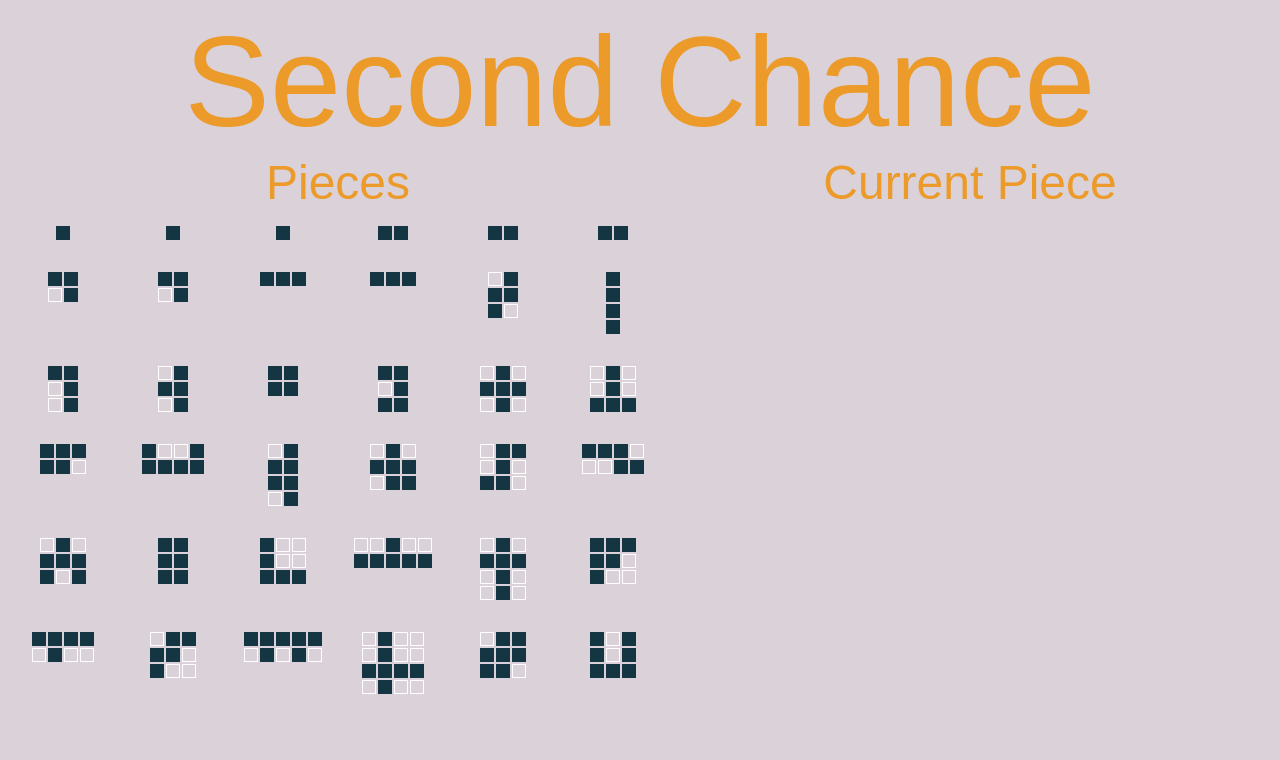
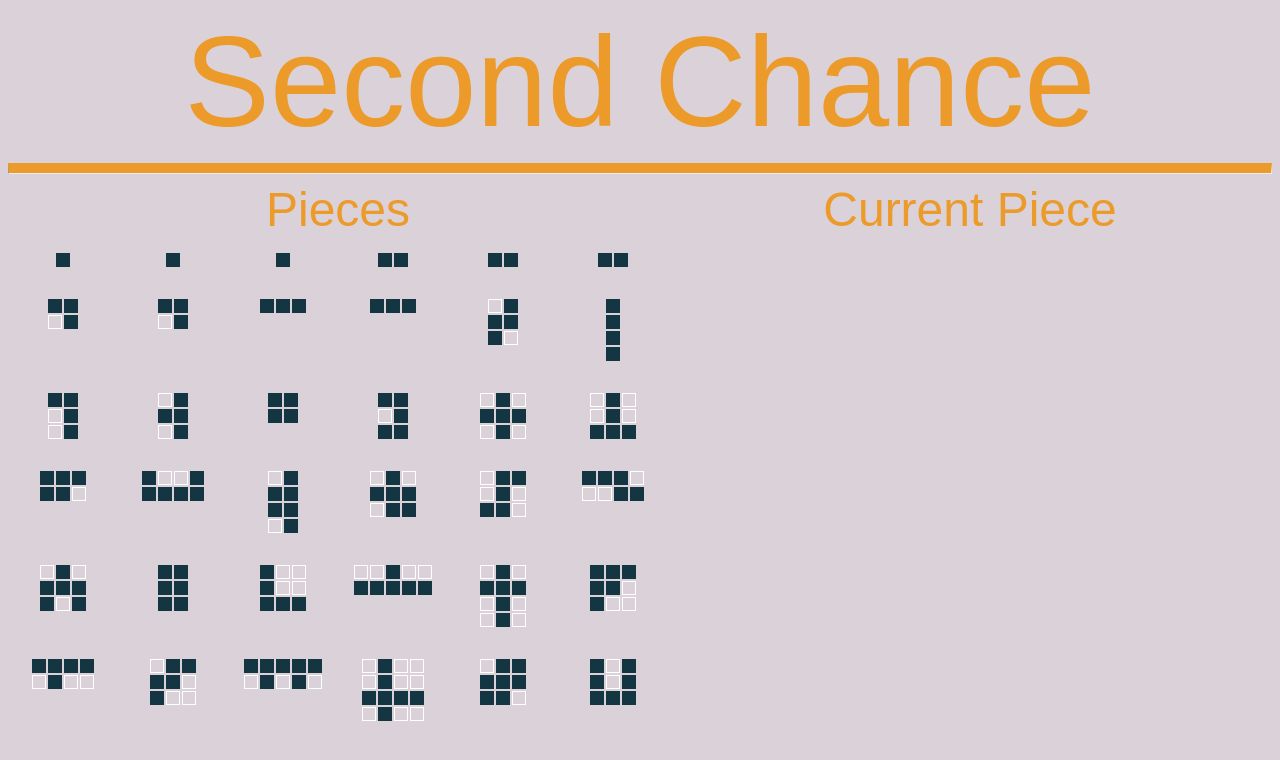
Before and after one commit to s-espinosa/second_chance, a website built with webpack: page admin.html in a window 1280 px wide. Built offline with nearby package versions, Linux system fonts and the light colour scheme; a web font is replaced by a local one.

Commit message:
Add hr to header

```diff
--- a/admin.html
+++ b/admin.html
@@ -8,6 +8,7 @@
   <body>
     <header>
       <h1>Second Chance</h1>
+      <hr>
     </header>
 
     <main role="main">
--- a/src/main.css
+++ b/src/main.css
@@ -23,6 +23,10 @@ h1 {
 h2 {
   font-size: 3em;
   margin-top: 0px;
+}
+
+hr {
+  border-top: 10px solid var(--highlight);
 }
 
 body {
```
Also changed, not shown: assets/index.js (+2 -2 lines), index.html (+1 -0 lines).
